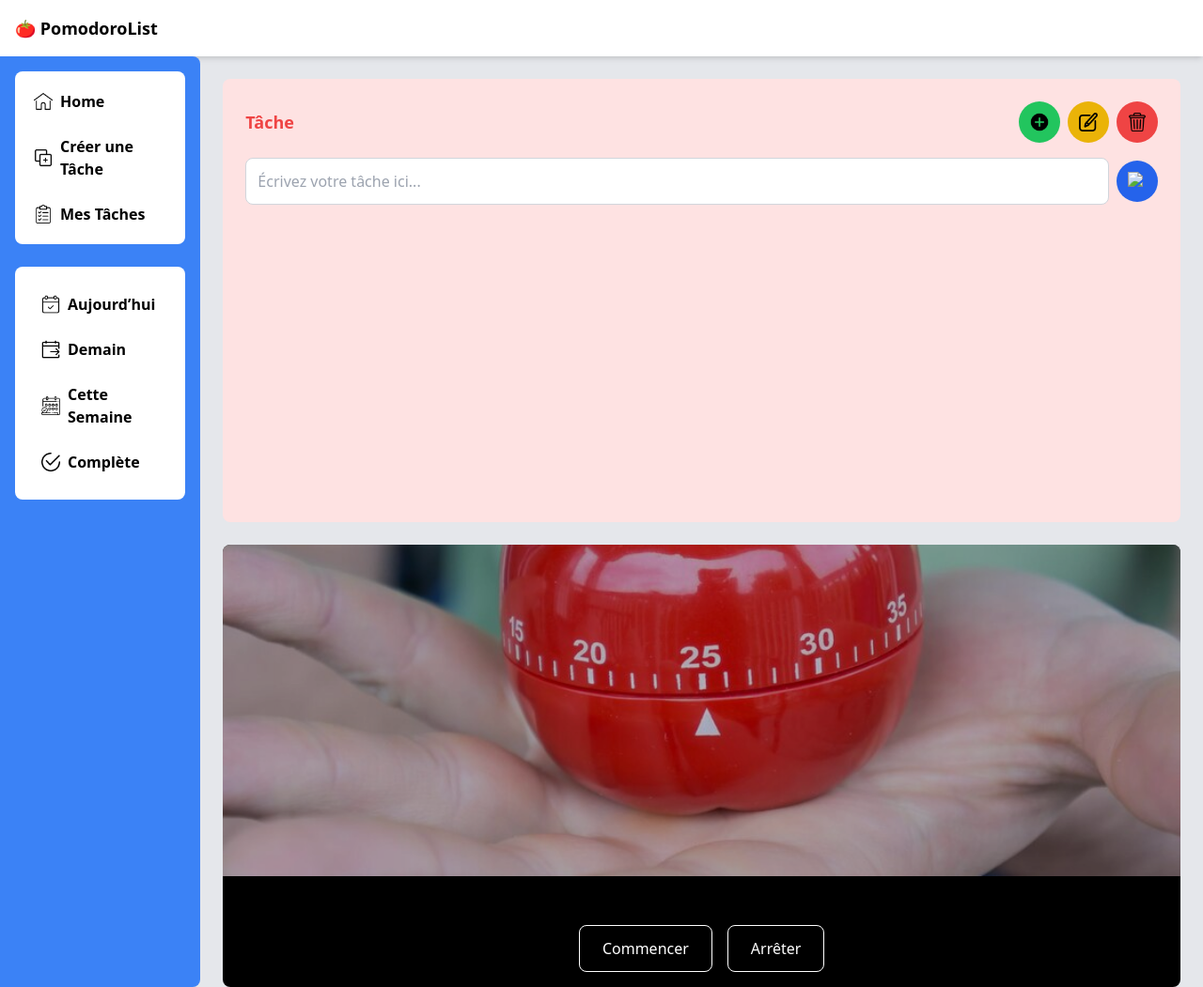
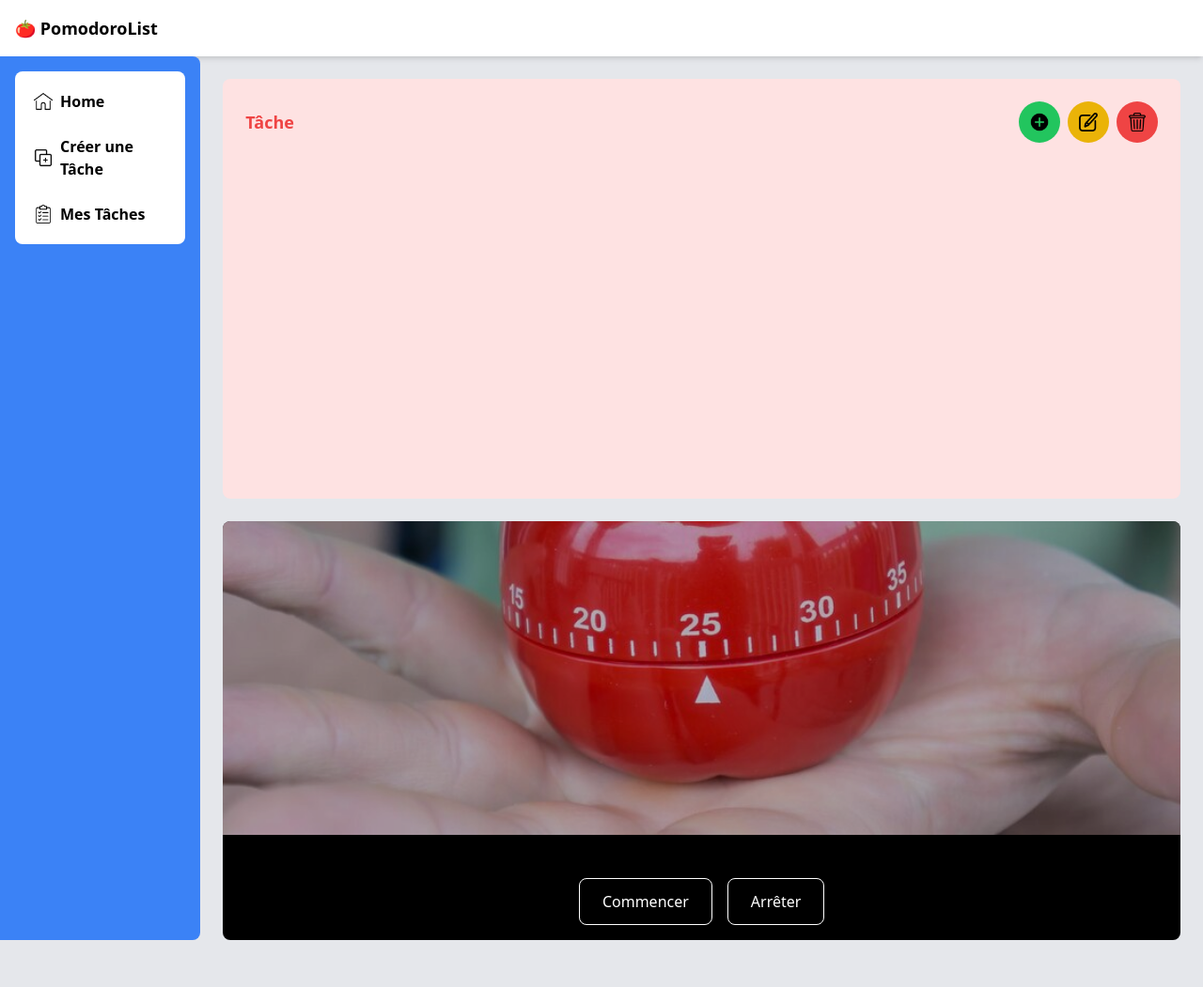
Before and after one commit to YoussefAitRais/productivity, a plain HTML site: page index copy.html in a window 1280 px wide. Shown: the whole page at 94% size. After the commit the page ends 1001 px from the top, so only its background shows below. Drawn offline with nearby package versions, Linux system fonts and the light colour scheme.

Commit message:
change sider bar items

```diff
--- a/index copy.html
+++ b/index copy.html
@@ -22,35 +22,20 @@
         <aside id="sidebar" class="bg-blue-500 text-white w-1/6 min-w-[100px] p-4 rounded-r-lg md:block hidden">
             <div class="space-y-6">
                 <div class="bg-white p-2 rounded-lg">
-                    <div class="p-3 flex items-center space-x-2 text-black cursor-pointer font-semibold">
+                    <div class="p-3 flex items-center space-x-2 text-black cursor-pointer font-semibold hover:bg-gray-100 rounded-lg">
                         <img src="Assets/icone/home.png" alt="Home" class="w-5 h-5">
                         <span>Home</span>
                     </div>
-                    <div class="p-3 flex items-center space-x-2 text-black cursor-pointer font-semibold">
+
+                    <label for="toggle-task" class="p-3 flex items-center space-x-2 text-black cursor-pointer font-semibold hover:bg-gray-100 rounded-lg">
                         <img src="Assets/icone/add-task.png" alt="Créer" class="w-5 h-5">
                         <span>Créer une Tâche</span>
-                    </div>
-                    <div class="p-3 flex items-center space-x-2 text-black cursor-pointer font-semibold">
+                    </label>
+                    <input type="checkbox" id="toggle-task" class="peer hidden">
+
+                    <div class="p-3 flex items-center space-x-2 text-black cursor-pointer font-semibold hover:bg-gray-100 rounded-lg">
                         <img src="Assets/icone/tasks.png" alt="Tâches" class="w-5 h-5">
                         <span>Mes Tâches</span>
-                    </div>
-                </div>
-                <div class="bg-white p-4 rounded-lg">
-                    <div class="p-3 flex items-center space-x-2 text-black cursor-pointer font-semibold">
-                        <img src="Assets/icone/today.png" alt="Aujourd’hui" class="w-5 h-5">
-                        <span>Aujourd’hui</span>
-                    </div>
-                    <div class="p-3 flex items-center space-x-2 text-black cursor-pointer font-semibold">
-                        <img src="Assets/icone/tomorrow.png" alt="Demain" class="w-5 h-5">
-                        <span>Demain</span>
-                    </div>
-                    <div class="p-3 flex items-center space-x-2 text-black cursor-pointer font-semibold">
-                        <img src="Assets/icone/week.png" alt="Semaine" class="w-5 h-5">
-                        <span>Cette Semaine</span>
-                    </div>
-                    <div class="p-3 flex items-center space-x-2 text-black cursor-pointer font-semibold">
-                        <img src="Assets/icone/complete.png" alt="Complète" class="w-5 h-5">
-                        <span>Complète</span>
                     </div>
                 </div>
             </div>
@@ -74,11 +59,13 @@
                         </div>
                     </div>
 
-                    <div class="flex items-center space-x-2">
-                        <input type="text" placeholder="Écrivez votre tâche ici..." class="w-full p-3 rounded-lg border border-gray-300 focus:outline-none focus:ring-2 focus:ring-red-500">
-                        <button class="bg-blue-600 text-white p-3 rounded-full hover:bg-blue-700 transition">
-                            <img src="Assets/icone/save.png" alt="Enregistrer" class="w-5 h-5">
-                        </button>
+                    <div class="peer-checked:block hidden">
+                        <div class="flex items-center space-x-2">
+                            <input type="text" placeholder="Écrivez votre tâche ici..." class="w-full p-3 rounded-lg border border-gray-300 focus:outline-none focus:ring-2 focus:ring-red-500">
+                            <button class="bg-blue-600 text-white p-3 rounded-full hover:bg-blue-700 transition">
+                                <img src="Assets/icone/save.png" alt="Enregistrer" class="w-5 h-5">
+                            </button>
+                        </div>
                     </div>
                 </div>
 
```
Also changed, not shown: index.html (+14 -27 lines), Assets/icone/save.png (added).
